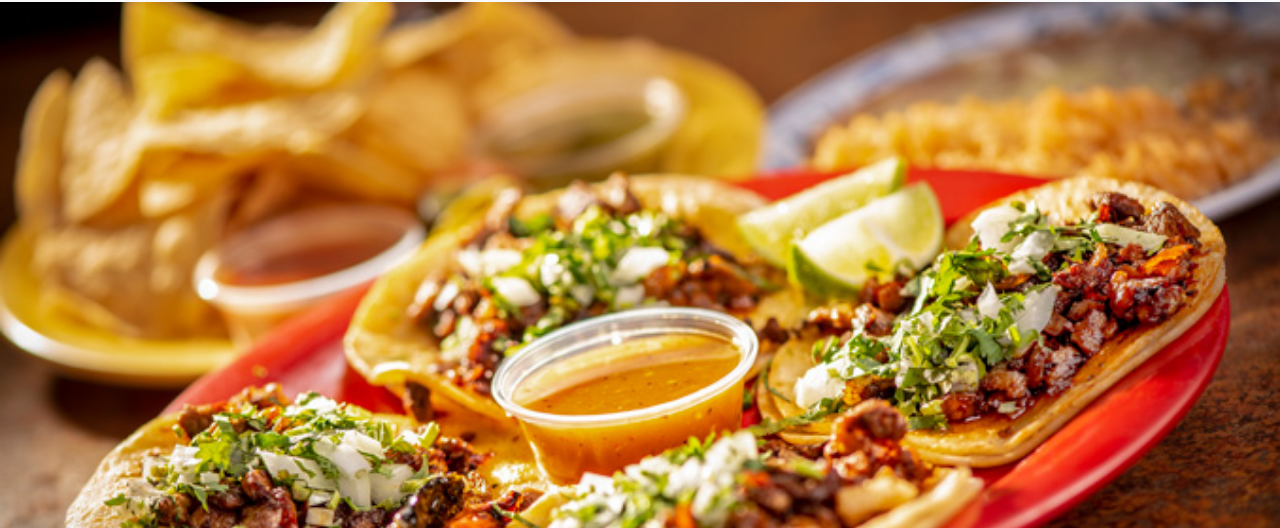
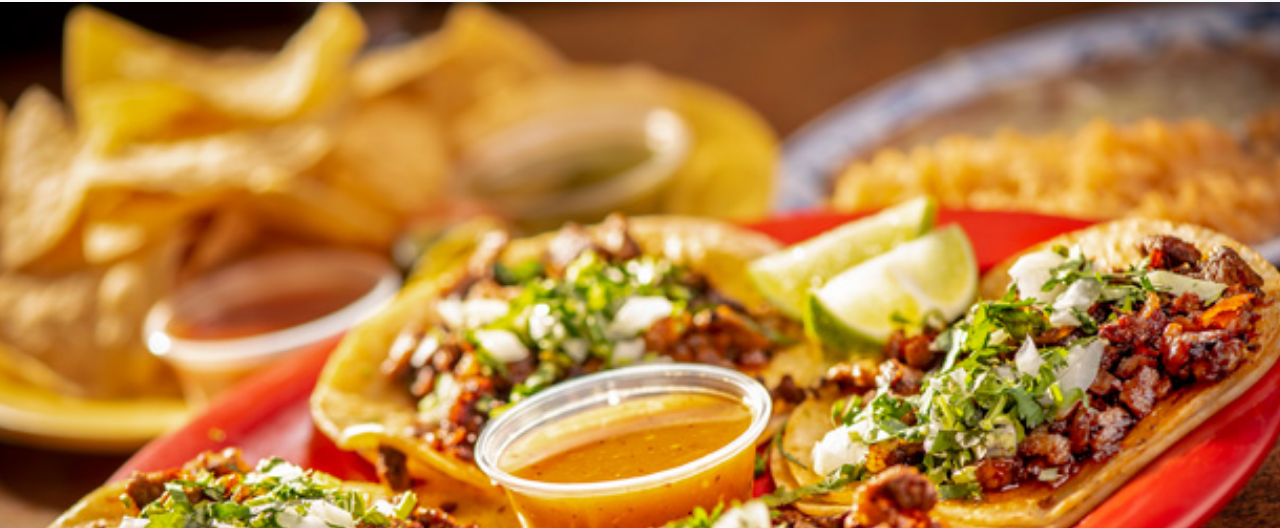
Before and after one commit to JLamzon/ProjectRedesign-ESJ, a plain HTML site: page index.html in a window 1280 px wide. Shown: the part 69-597 px from the top of the page. Drawn offline with nearby package versions, Linux system fonts and the light colour scheme; a web font is replaced by a local one.

Commit message:
remove white spaces

```diff
--- a/css/style.css
+++ b/css/style.css
@@ -4,6 +4,14 @@
 /* .navbar-Nav > *{
     text-align: left;
 } */
+
+html,body {
+    width: 100%;
+    height: 100%;
+    margin: 0px;
+    padding: 0px;
+    overflow-x: hidden;
+}
 
 .NavSpacing {
     display: flex;
@@ -56,7 +64,6 @@
         top: 50%;
         display: flex;
         justify-content: center;
-
     }
 
     .hover-slide-2 {
@@ -91,16 +98,15 @@
 }
 
 .carouselHeight img {
-    min-width: 100%;
-    max-height: 680px;
+    width: 100%;
+    height: 100vh;
     object-fit: cover;
     overflow: hidden;
 }
 
 .tacoCarousel {
-    max-width: 100%;
-    min-height: 576px;
-    viewport-fit: auto;
+    width: 100%;
+    height: 100vh;
     object-fit: cover;
     overflow: hidden;
 }
@@ -125,7 +131,7 @@
 
 @media (max-width: 450px) {
     .carouselHeight img {
-        min-height: 577px;
+        height: 100vh;
         object-fit: cover;
         overflow: hidden;
     }
--- a/index.html
+++ b/index.html
@@ -10,7 +10,7 @@
 <link rel="preconnect" href="https://fonts.gstatic.com" crossorigin>
 <link href="https://fonts.googleapis.com/css2?family=Kameron&display=swap" rel="stylesheet">
   </head>
-  <body>
+  <body class="noOverflow">
     <!-- Navbar ------------------------ -->
 
     <nav class="navbar navbar-expand-lg bg-body-tertiary">
```
